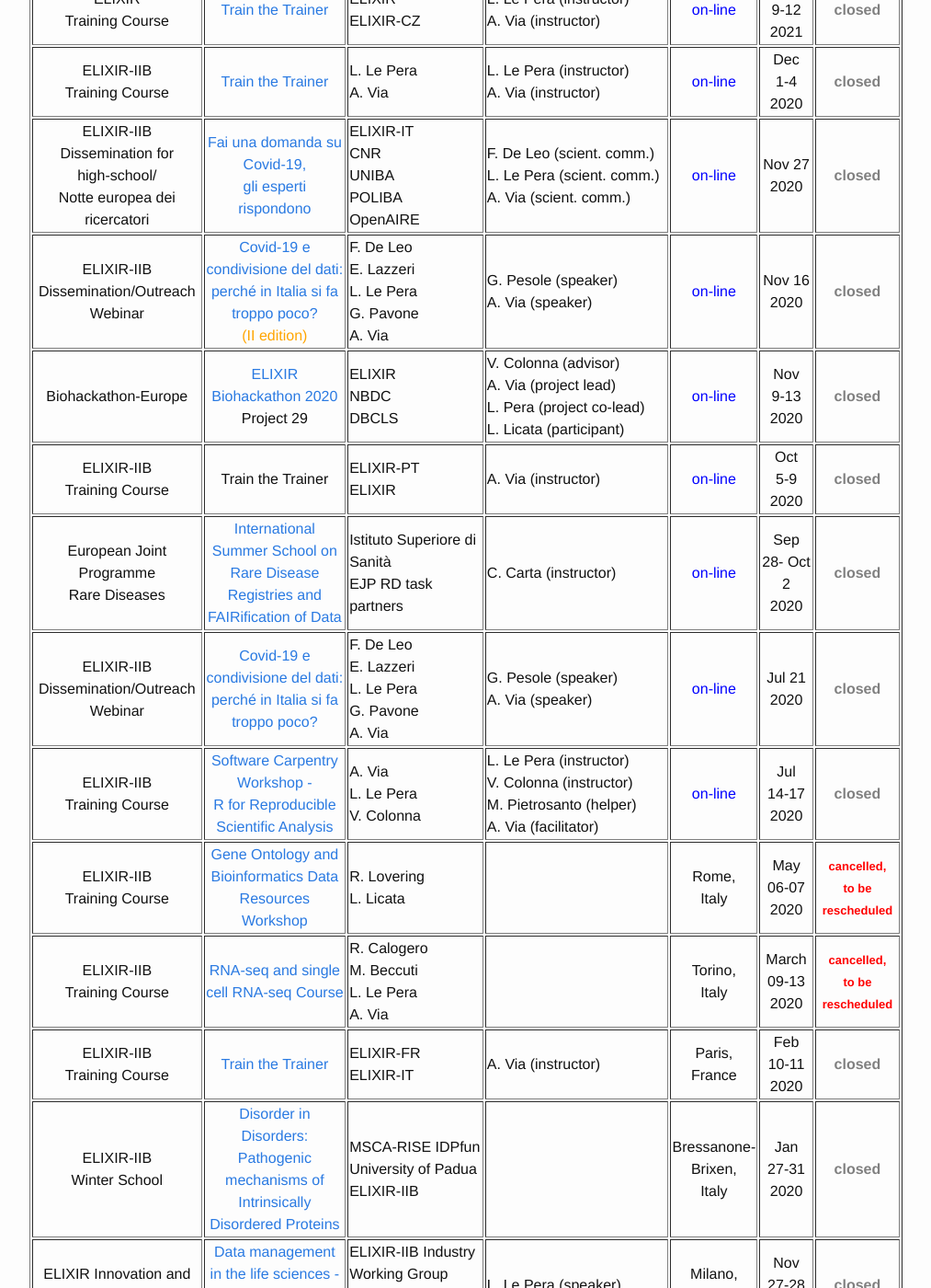
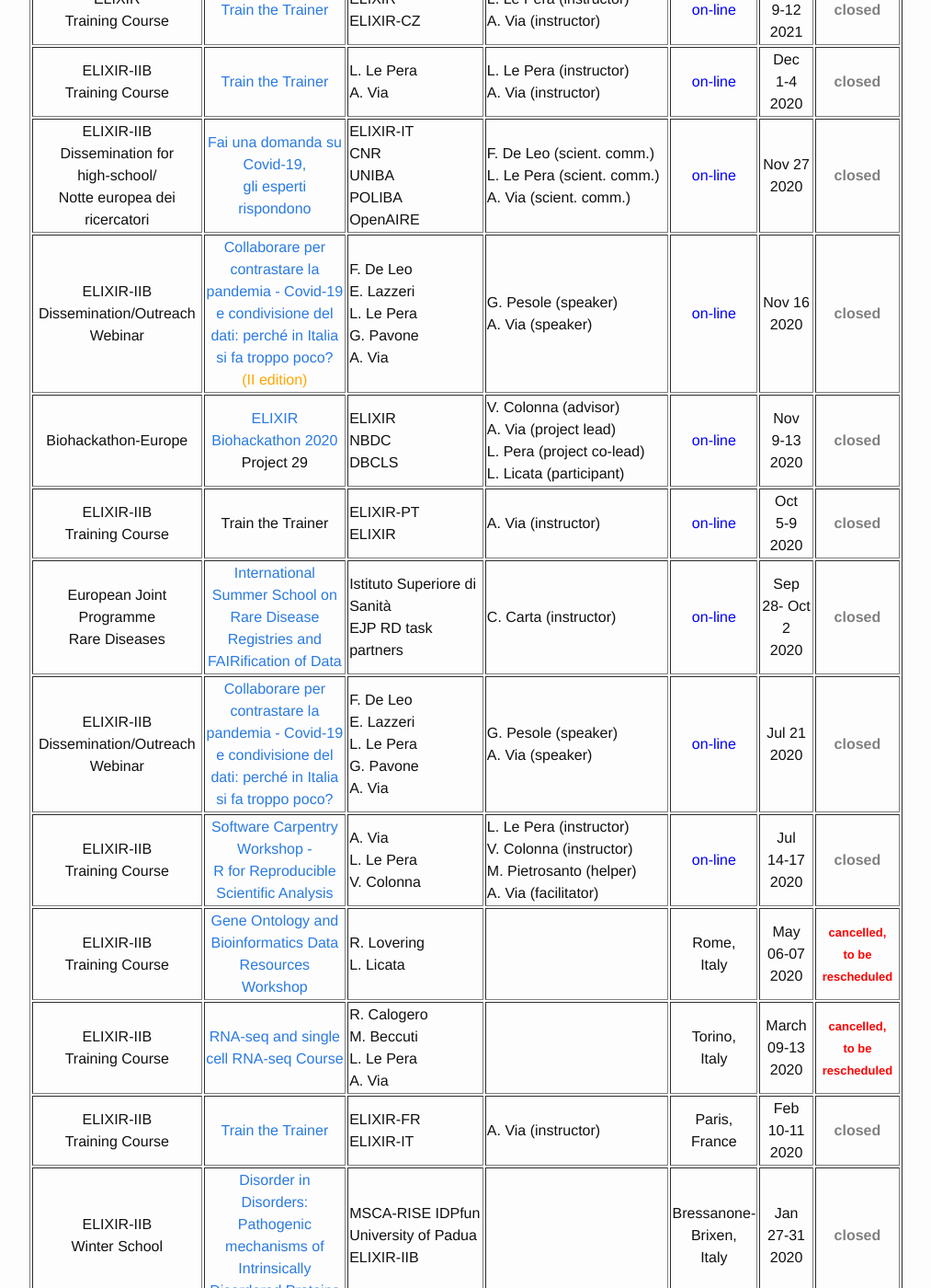
Before and after one commit to ELIXIR-IIB-training/website, a Jekyll site: the page built from _pages/01-all_events.md, in a window 1280 px wide and 1400 px high, scrolled down 1559 px. Shown: the whole window at 92% size, without its empty margins (238-1251 px from the left). Built offline with Jekyll 4.4.1, drawn with Linux system fonts in a browser that asks for light colours.

Commit message:
Changes in link and title of Collaborare per contrastare la pandemia events

```diff
--- a/_pages/01-all_events.md
+++ b/_pages/01-all_events.md
@@ -120,7 +120,7 @@ https://web.vscht.cz/~spiwokv/trt/">Train the Trainer</a></td>
 </tr>
 <tr>
 	<td height="50" align="center">ELIXIR-IIB Dissemination/Outreach<br>Webinar</td>
-   <td height="50" width="220" align="center"><a href="https://www.cnr.it/it/evento/16992">Covid-19 e condivisione del dati: perché in Italia si fa troppo poco?<br><font color="orange">(II edition)</font></a></td>
+   <td height="50" width="220" align="center"><a href="https://www.cnr.it/it/evento/16992">Collaborare per contrastare la pandemia - Covid-19 e condivisione del dati: perché in Italia si fa troppo poco?<br><font color="orange">(II edition)</font></a></td>
    <td height="50" width="150">F. De Leo<br>E. Lazzeri<br>L. Le Pera<br>G. Pavone<br>A. Via</td>
    <td height="50" width="150">G. Pesole (speaker)<br>A. Via (speaker)</td>
    <td height="50" align="center"><font color="blue">on-line</font></td>
@@ -156,7 +156,7 @@ https://web.vscht.cz/~spiwokv/trt/">Train the Trainer</a></td>
 </tr>
 <tr>
 	<td height="50" align="center">ELIXIR-IIB Dissemination/Outreach<br>Webinar</td>
-   <td height="50" width="220" align="center"><a href="https://elixir-italy.org/singolo-evento/?blog=1&id=1112&tipo=tipo_evento">Covid-19 e condivisione del dati: perché in Italia si fa troppo poco?</a></td>
+   <td height="50" width="220" align="center"><a href="https://www.cnr.it/it/evento/16888/">Collaborare per contrastare la pandemia - Covid-19 e condivisione del dati: perché in Italia si fa troppo poco?</a></td>
    <td height="50" width="150">F. De Leo<br>E. Lazzeri<br>L. Le Pera<br>G. Pavone<br>A. Via</td>
    <td height="50" width="150">G. Pesole (speaker)<br>A. Via (speaker)</td>
    <td height="50" align="center"><font color="blue">on-line</font></td>
```
